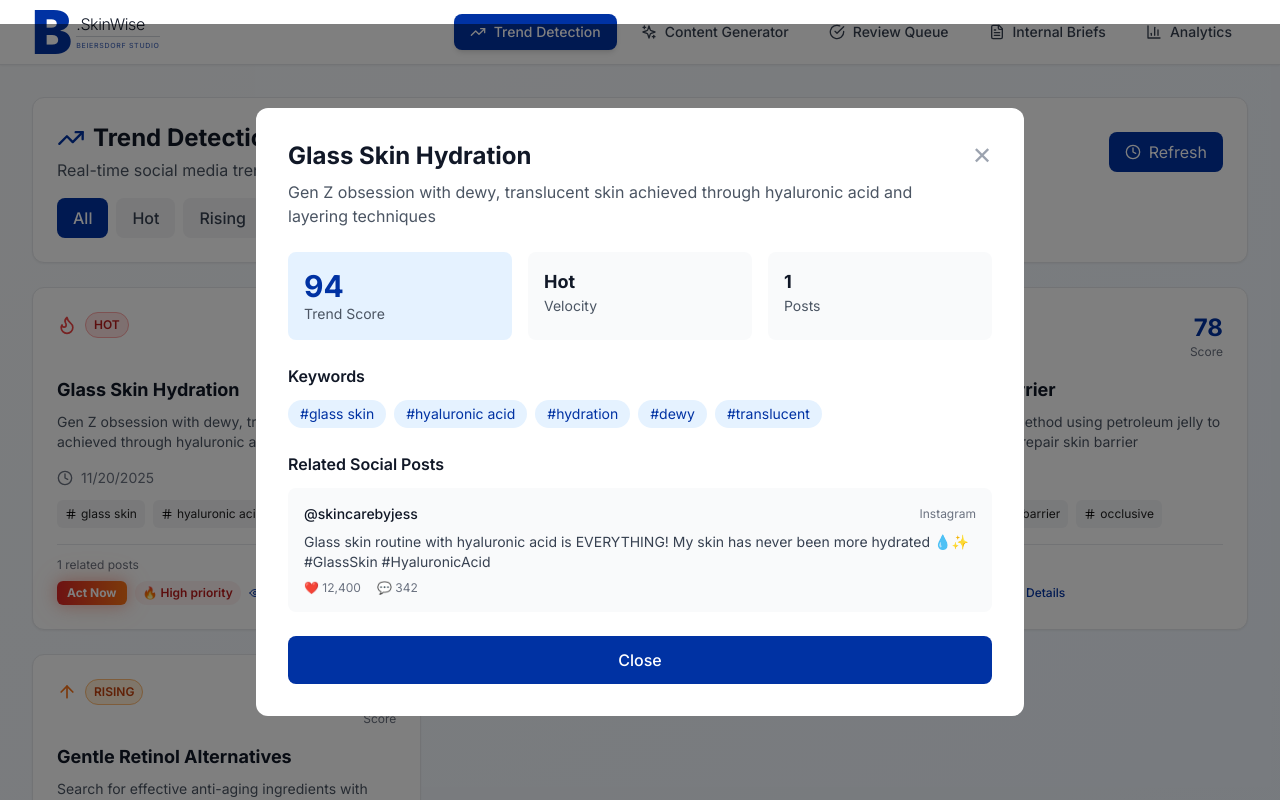
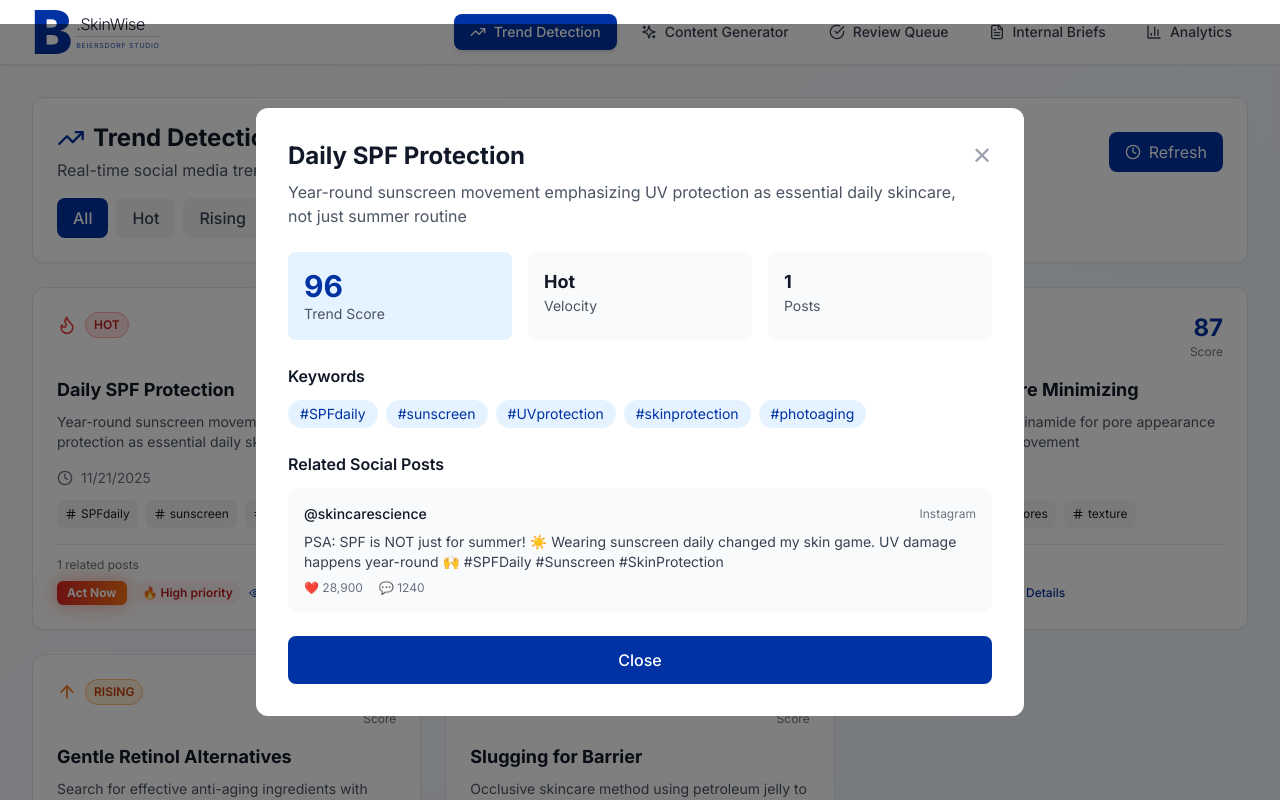
Before and after one commit to AnnaNajafiH/decode-skincare-science, a React (Vite) app: page / in a window 1280 px wide. Both pictures are taken after a click on the element 226 px from the left and 458 px from the top of the page. Shown: the top 800 px of the page. Built offline with nearby package versions, Linux system fonts and the light colour scheme.

Commit message:
added spf trend

```diff
--- a/src/components/Confetti.tsx
+++ b/src/components/Confetti.tsx
@@ -6,6 +6,13 @@ const Confetti: React.FC<{ count?: number; durationMs?: number }> = ({
   durationMs = 1800,
 }) => {
   useEffect(() => {
+    // Play celebration sound - crowd cheering and applause
+    const audio = new Audio('https://opengameart.org/sites/default/files/Audience%20Applause-SoundBible.com-304513609.mp3');
+    audio.volume = 0.5;
+    audio.play().catch(() => {
+      // Ignore if audio play fails (e.g., browser policy)
+    });
+
     const root = document.createElement("div");
     root.className = "confetti-root pointer-events-none fixed inset-0 z-[9999]";
     document.body.appendChild(root);
--- a/src/components/ContentGenerator.tsx
+++ b/src/components/ContentGenerator.tsx
@@ -70,9 +70,9 @@ const ContentGenerator: React.FC<ContentGeneratorProps> = ({
         contentType
       );
       setGeneratedContent(content);
-      // small celebration when generation finishes
+      // Exciting celebration when generation finishes
       setShowConfetti(true);
-      setTimeout(() => setShowConfetti(false), 1600);
+      setTimeout(() => setShowConfetti(false), 3000);
     } catch (error) {
       console.error("Generation failed:", error);
     } finally {
@@ -91,7 +91,7 @@ const ContentGenerator: React.FC<ContentGeneratorProps> = ({
   return (
     <div className="space-y-6">
       {/* Celebration confetti */}
-      {showConfetti && <Confetti />}
+      {showConfetti && <Confetti count={80} durationMs={3000} />}
       {/* Header */}
       <div className="bg-white rounded-xl shadow-sm p-6 border border-gray-200">
         <h2 className="text-2xl font-bold text-gray-900 flex items-center gap-2 mb-2">
@@ -134,7 +134,7 @@ const ContentGenerator: React.FC<ContentGeneratorProps> = ({
                       key={keyword}
                       className="text-xs px-2 py-1 bg-white rounded-md text-gray-600"
                     >
-                      #{keyword}
+                      #{keyword.replace(/\s+/g, "")}
                     </span>
                   ))}
                 </div>
@@ -258,7 +258,7 @@ const ContentGenerator: React.FC<ContentGeneratorProps> = ({
                         key={tag}
                         className="px-3 py-1 bg-beiersdorf-light text-beiersdorf-blue rounded-full text-sm"
                       >
-                        #{tag}
+                        #{tag.replace(/\s+/g, "")}
                       </span>
                     ))}
                   </div>
--- a/src/components/InstagramPost.tsx
+++ b/src/components/InstagramPost.tsx
@@ -69,7 +69,10 @@ const InstagramPost: React.FC<InstagramPostProps> = ({
                 className="w-full h-full rounded-full"
               />
             ) : (
-              <span className="text-white font-black text-xl tracking-tight">B</span>            )}
+              <span className="text-white font-black text-xl tracking-tight">
+                B
+              </span>
+            )}
           </div>
           <div className="flex items-baseline gap-0.5">
             <span className="font-black text-beiersdorf-blue text-lg tracking-tight">
@@ -231,7 +234,7 @@ const InstagramPost: React.FC<InstagramPostProps> = ({
               key={tag}
               className="text-sm text-beiersdorf-blue hover:underline cursor-pointer"
             >
-              #{tag}
+              #{tag.replace(/\s+/g, "")}
             </span>
           ))}
         </div>
--- a/src/components/InstagramPostClean.tsx
+++ b/src/components/InstagramPostClean.tsx
@@ -201,7 +201,7 @@ const InstagramPostClean: React.FC<InstagramPostProps> = ({
               key={tag}
               className="text-sm text-beiersdorf-blue hover:underline cursor-pointer"
             >
-              #{tag}
+              #{tag.replace(/\s+/g, "")}
             </span>
           ))}
         </div>
--- a/src/components/ReviewQueue.tsx
+++ b/src/components/ReviewQueue.tsx
@@ -318,7 +318,7 @@ const ReviewQueue: React.FC = () => {
                       : "bg-beiersdorf-light text-beiersdorf-blue"
                   }`}
                 >
-                  #{tag}
+                  #{tag.replace(/\s+/g, "")}
                 </span>
               ))}
             </div>
@@ -489,7 +489,7 @@ const ReviewQueue: React.FC = () => {
                         key={tag}
                         className="px-3 py-1 bg-beiersdorf-light text-beiersdorf-blue rounded-full text-sm"
                       >
-                        #{tag}
+                        #{tag.replace(/\s+/g, "")}
                       </span>
                     ))}
                   </div>
--- a/src/components/TrendDashboard.tsx
+++ b/src/components/TrendDashboard.tsx
@@ -153,7 +153,7 @@ const TrendDashboard: React.FC<TrendDashboardProps> = ({ onCreatePost }) => {
                   className="flex items-center gap-1 px-2 py-1 bg-gray-100 rounded-md text-xs"
                 >
                   <Hash className="w-3 h-3" />
-                  {keyword}
+                  {keyword.replace(/\s+/g, "")}
                 </span>
               ))}
             </div>
@@ -278,7 +278,7 @@ const TrendDashboard: React.FC<TrendDashboardProps> = ({ onCreatePost }) => {
                     key={keyword}
                     className="px-3 py-1 bg-beiersdorf-light text-beiersdorf-blue rounded-full text-sm"
                   >
-                    #{keyword}
+                    #{keyword.replace(/\s+/g, "")}
                   </span>
                 ))}
               </div>
--- a/src/data/mockData.ts
+++ b/src/data/mockData.ts
@@ -48,10 +48,32 @@ export const mockSocialPosts: SocialPost[] = [
     comments: 67,
     hashtags: ["Retinol", "AntiAging", "Skincare"],
   },
+  {
+    id: "sp5",
+    text: "PSA: SPF is NOT just for summer! ☀️ Wearing sunscreen daily changed my skin game. UV damage happens year-round 🙌 #SPFDaily #Sunscreen #SkinProtection",
+    author: "@skincarescience",
+    platform: "instagram",
+    timestamp: "2025-11-21T11:30:00Z",
+    likes: 28900,
+    comments: 1240,
+    hashtags: ["SPFDaily", "Sunscreen", "SkinProtection", "UVProtection"],
+  },
 ];
 
 // Mock Trends
 export const mockTrends: Trend[] = [
+  {
+    id: "t5",
+    name: "Daily SPF Protection",
+    description:
+      "Year-round sunscreen movement emphasizing UV protection as essential daily skincare, not just summer routine",
+    score: 96,
+    velocity: "hot",
+    detectedAt: "2025-11-21T12:00:00Z",
+    relatedPosts: [mockSocialPosts[4]],
+    keywords: ["SPF daily", "sunscreen", "UV protection", "skin protection", "photoaging"],
+    category: "Sun Protection",
+  },
   {
     id: "t1",
     name: "Glass Skin Hydration",
@@ -83,6 +105,18 @@ export const mockTrends: Trend[] = [
     category: "Treatment",
   },
   {
+    id: "t4",
+    name: "Gentle Retinol Alternatives",
+    description:
+      "Search for effective anti-aging ingredients with less irritation than traditional retinol",
+    score: 82,
+    velocity: "rising",
+    detectedAt: "2025-11-20T09:15:00Z",
+    relatedPosts: [mockSocialPosts[3]],
+    keywords: ["retinol alternatives", "bakuchiol", "anti-aging", "gentle"],
+    category: "Anti-Aging",
+  },
+  {
     id: "t3",
     name: "Slugging for Barrier",
     description:
@@ -93,18 +127,6 @@ export const mockTrends: Trend[] = [
     relatedPosts: [mockSocialPosts[2]],
     keywords: ["slugging", "skin barrier", "occlusive", "moisture"],
     category: "Barrier Repair",
-  },
-  {
-    id: "t4",
-    name: "Gentle Retinol Alternatives",
-    description:
-      "Search for effective anti-aging ingredients with less irritation than traditional retinol",
-    score: 82,
-    velocity: "rising",
-    detectedAt: "2025-11-20T09:15:00Z",
-    relatedPosts: [mockSocialPosts[3]],
-    keywords: ["retinol alternatives", "bakuchiol", "anti-aging", "gentle"],
-    category: "Anti-Aging",
   },
 ];
 
--- a/src/index.css
+++ b/src/index.css
@@ -124,7 +124,7 @@ body {
 /* Confetti pieces */
 @keyframes confetti-fall {
   to {
-    transform: translateY(110vh) rotate(720deg);
+    transform: translateY(130vh) rotate(720deg);
     opacity: 0;
   }
 }
```
